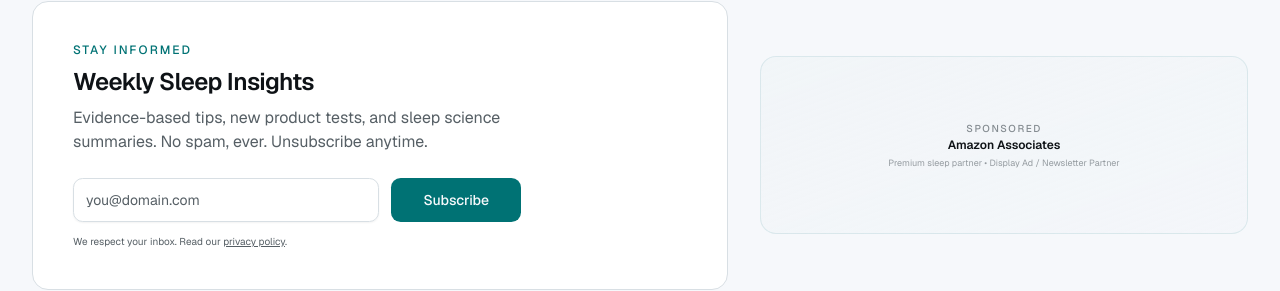
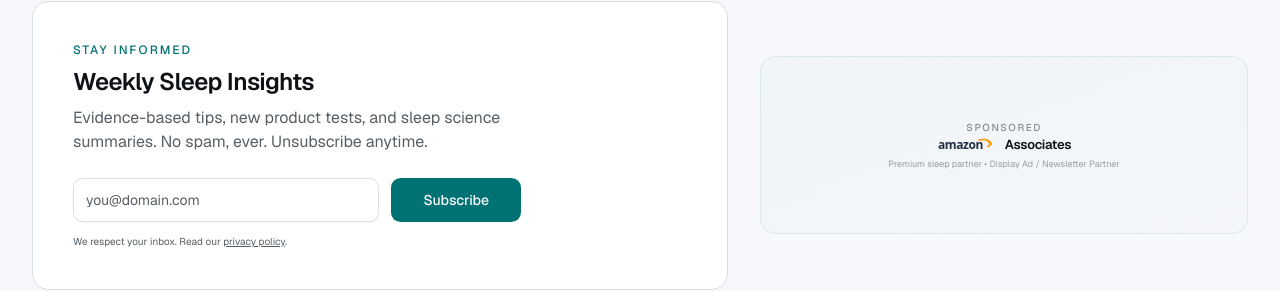
Before and after one commit to stewraw25/sleepbetterhub, a Next.js app: page / in a window 1280 px wide. Shown: the part 4191-4482 px from the top of the page. Built offline with nearby package versions, Linux system fonts and the light colour scheme; no server answers.

Commit message:
feat: add official inline Amazon logo SVG to AdPlaceholder 'Sponsored' section for more authentic/official look across all ad slots (homepage newsletter partner, hub leaderboard, reviews, categories)

```diff
--- a/components/AdPlaceholder.tsx
+++ b/components/AdPlaceholder.tsx
@@ -8,7 +8,47 @@ export function AdPlaceholder({ label = 'Advertisement', className }: AdPlacehol
     <div className={`flex h-24 w-full items-center justify-center rounded-2xl border bg-gradient-to-br from-muted/40 to-muted/20 text-xs text-muted-foreground border-primary/10 ${className}`}>
       <div className="text-center px-4">
         <div className="uppercase tracking-[1.5px] font-medium text-[10px] mb-0.5 opacity-70">Sponsored</div>
-        <div className="font-semibold text-foreground">Amazon Associates</div>
+        <div className="flex items-center justify-center gap-1.5">
+          {/* Amazon logo (inline SVG for official look, no external deps) */}
+          <svg
+            width="62"
+            height="17"
+            viewBox="0 0 62 17"
+            fill="none"
+            xmlns="http://www.w3.org/2000/svg"
+            className="shrink-0"
+            aria-label="Amazon"
+          >
+            <text
+              x="1"
+              y="13"
+              fontFamily="system-ui, -apple-system, BlinkMacSystemFont, 'Segoe UI', Roboto, sans-serif"
+              fontSize="12"
+              fontWeight="700"
+              fill="#232F3E"
+              letterSpacing="-0.4"
+            >
+              amazon
+            </text>
+            {/* Signature orange arrow/smile */}
+            <path
+              d="M42 4 Q52 2 54 8"
+              stroke="#FF9900"
+              strokeWidth="1.7"
+              fill="none"
+              strokeLinecap="round"
+            />
+            <path
+              d="M51.2 5.5 L54 8 L51 10.5"
+              stroke="#FF9900"
+              strokeWidth="1.7"
+              fill="none"
+              strokeLinecap="round"
+              strokeLinejoin="round"
+            />
+          </svg>
+          <span className="font-semibold text-foreground text-[13px] tracking-[-0.2px]">Associates</span>
+        </div>
         <div className="text-[9px] mt-1 opacity-60">Premium sleep partner • {label}</div>
       </div>
     </div>
```
